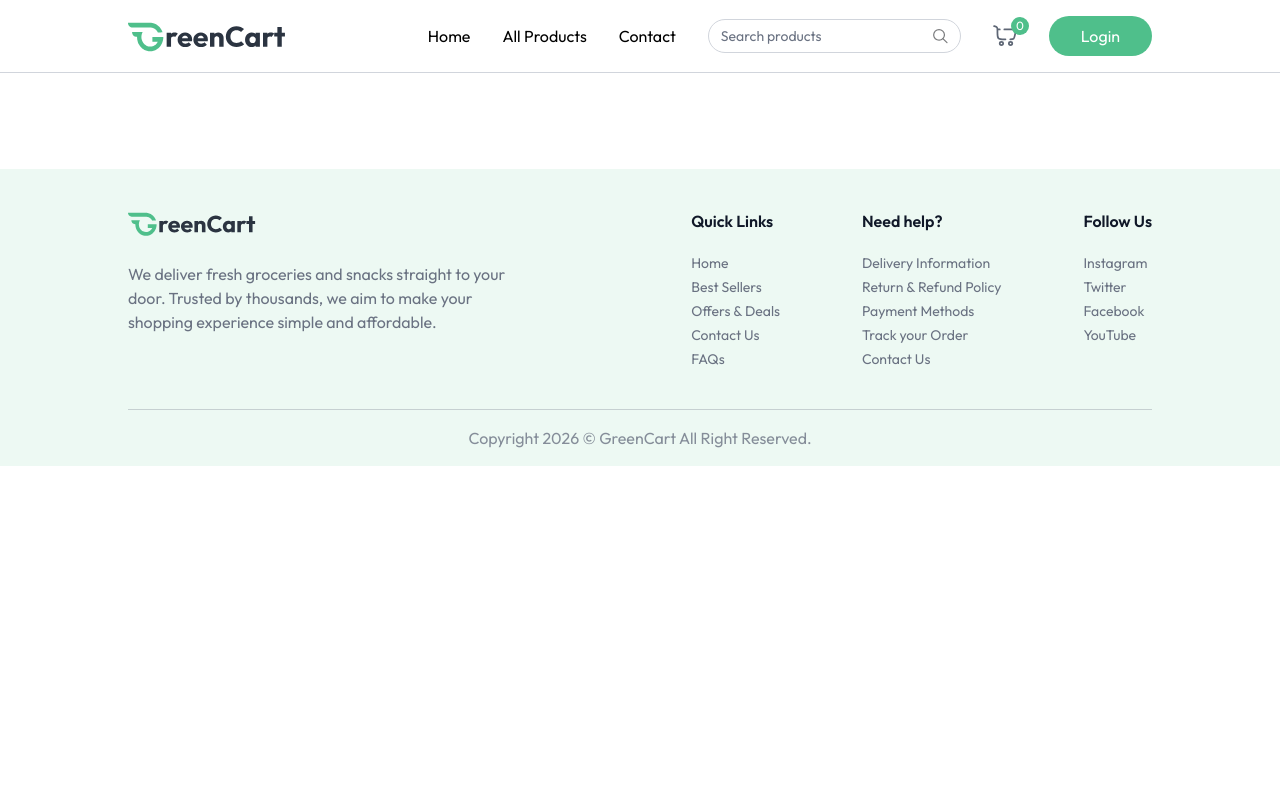
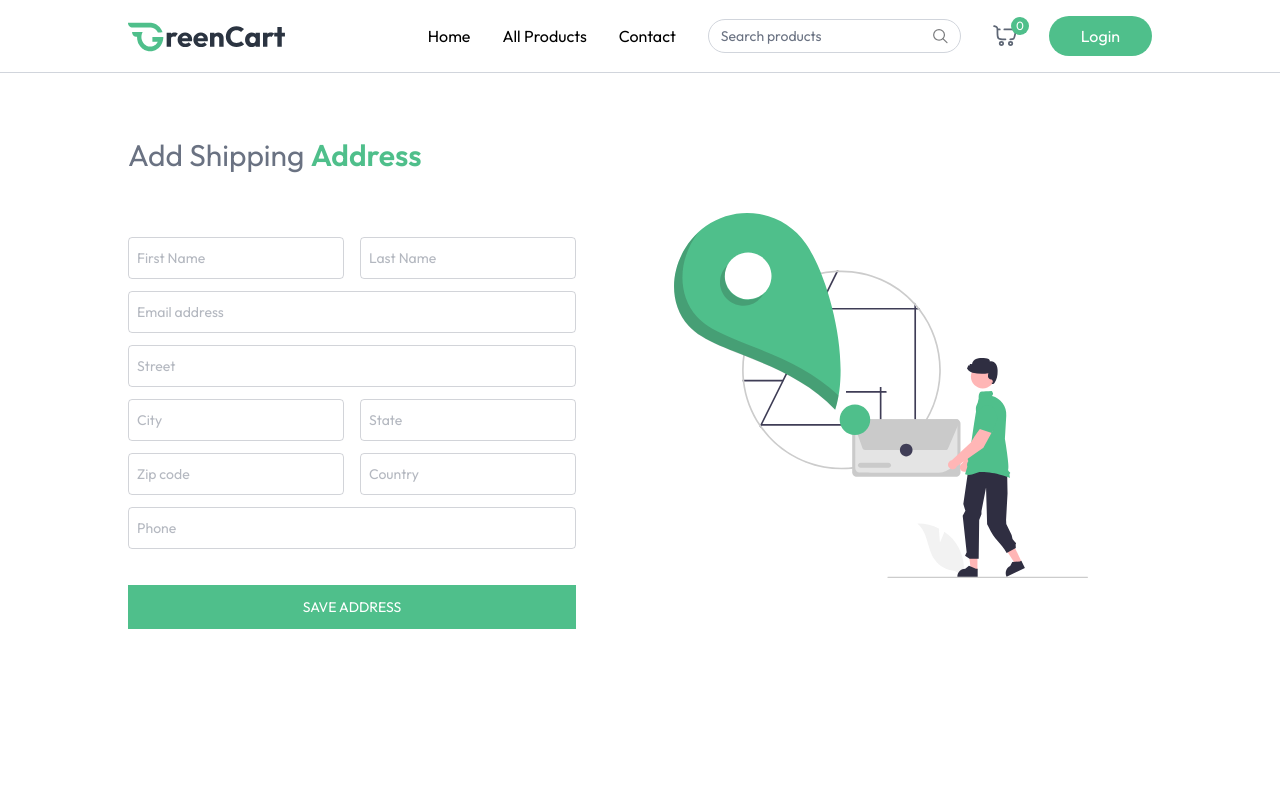
Before and after one commit to tanujgupta18/Grocery-Delivery-Website, a React (Vite) app in the folder client/: page /add-address in a window 1280 px wide. Shown: the top 800 px of the page. Built offline with nearby package versions, Linux system fonts and the light colour scheme.

Commit message:
Add Address Page

```diff
--- a/client/src/App.jsx
+++ b/client/src/App.jsx
@@ -10,6 +10,7 @@
 import ProductCategory from "./pages/ProductCategory";
 import ProductDetails from "./pages/ProductDetails";
 import Cart from "./pages/Cart";
+import AddAddress from "./pages/AddAddress";
 
 const App = () => {
   const isSellerPath = useLocation().pathname.includes("seller");
@@ -30,6 +31,7 @@
           <Route path="/products/:category" element={<ProductCategory />} />
           <Route path="/products/:category/:id" element={<ProductDetails />} />
           <Route path="/cart" element={<Cart />} />
+          <Route path="/add-address" element={<AddAddress />} />
         </Routes>
       </div>
       {isSellerPath ? null : <Footer />}
--- a/client/src/assets/assets.js
+++ b/client/src/assets/assets.js
@@ -62,6 +62,7 @@
 import trust_icon from "./trust_icon.svg";
 import remove_icon from "./remove_icon.svg";
 import arrow_right_icon_colored from "./arrow_right_icon_colored.svg";
+import add_address_image from "./add_address_image.svg";
 
 export const assets = {
   logo,
@@ -80,6 +81,7 @@
   bottom_banner_image_sm,
   remove_icon,
   arrow_right_icon_colored,
+  add_address_image,
 };
 
 export const categories = [
--- /dev/null
+++ b/client/src/pages/AddAddress.jsx
@@ -0,0 +1,145 @@
+import React from "react";
+import { assets } from "../assets/assets";
+import { useState } from "react";
+
+const InputField = ({ type, placeholder, name, handleChange, address }) => (
+  <input
+    className="w-full px-2 py-2.5 border border-gray-500/30 rounded outline-none
+text-gray-500 focus:border-primary transition"
+    type={type}
+    placeholder={placeholder}
+    onChange={handleChange}
+    name={name}
+    value={address[name]}
+    required
+  />
+);
+
+const AddAddress = () => {
+  const [address, setAddress] = useState({
+    firstName: "",
+    lastName: "",
+    email: "",
+    street: "",
+    city: "",
+    state: "",
+    zipcode: "",
+    country: "",
+    phone: "",
+  });
+
+  const handleChange = (e) => {
+    const { name, value } = e.target.value;
+
+    setAddress((prevAddress) => ({
+      ...prevAddress,
+      [name]: value,
+    }));
+  };
+
+  const onSubmitHandler = async (e) => {
+    e.preventDefault();
+  };
+
+  return (
+    <div className="mt-16 pb-16">
+      <p className="text-2xl md:text-3xl text-gray-500">
+        Add Shipping <span className="font-semibold text-primary">Address</span>
+      </p>
+
+      <div className="flex flex-col-reverse md:flex-row justify-between mt-10">
+        {/* Left Section */}
+        <div className="flex-1 max-w-md">
+          <form onSubmit={onSubmitHandler} className="space-y-3 mt-6 text-sm">
+            <div className="grid grid-cols-2 gap-4">
+              <InputField
+                handleChange={handleChange}
+                address={address}
+                name="firstName"
+                type="text"
+                placeholder="First Name"
+              />
+              <InputField
+                handleChange={handleChange}
+                address={address}
+                name="lastName"
+                type="text"
+                placeholder="Last Name"
+              />
+            </div>
+
+            <InputField
+              handleChange={handleChange}
+              address={address}
+              name="email"
+              type="email"
+              placeholder="Email address"
+            />
+            <InputField
+              handleChange={handleChange}
+              address={address}
+              name="street"
+              type="text"
+              placeholder="Street"
+            />
+
+            <div className="grid grid-cols-2 gap-4">
+              <InputField
+                handleChange={handleChange}
+                address={address}
+                name="city"
+                type="text"
+                placeholder="City"
+              />
+              <InputField
+                handleChange={handleChange}
+                address={address}
+                name="state"
+                type="text"
+                placeholder="State"
+              />
+            </div>
+
+            <div className="grid grid-cols-2 gap-4">
+              <InputField
+                handleChange={handleChange}
+                address={address}
+                name="zipcode"
+                type="number"
+                placeholder="Zip code"
+              />
+              <InputField
+                handleChange={handleChange}
+                address={address}
+                name="country"
+                type="text"
+                placeholder="Country"
+              />
+            </div>
+
+            <InputField
+              handleChange={handleChange}
+              address={address}
+              name="phone"
+              type="text"
+              placeholder="Phone"
+            />
+
+            <button className="w-full mt-6 bg-primary text-white py-3 hover:bg-primary-dull transition cursor-pointer uppercase">
+              Save address
+            </button>
+          </form>
+        </div>
+
+        {/* Right Section */}
+        <img
+          className="md:mr-16 mb-16 md:mt-0"
+          src={assets.add_address_image}
+          alt="add-address"
+        />
+      </div>
+    </div>
+  );
+};
+
+export default AddAddress;
```
Also changed, not shown: client/src/assets/add_address_image.svg (added).
